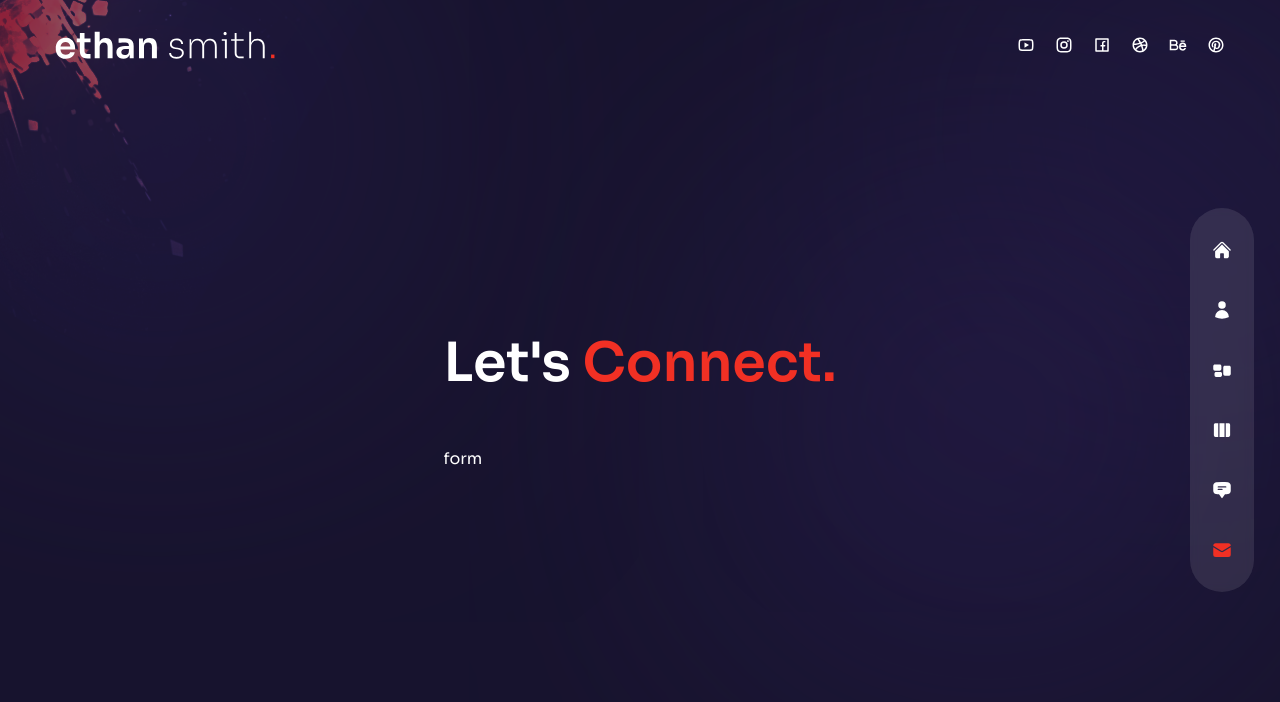
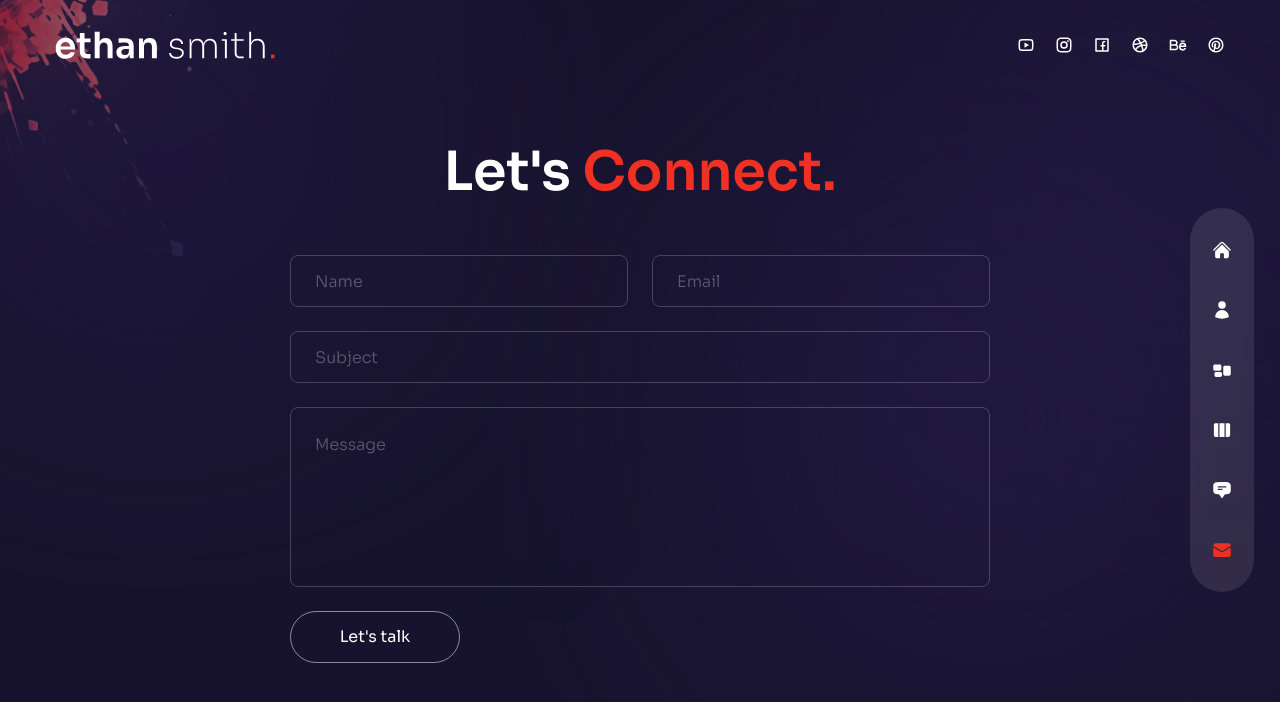
Before and after one commit to nahidpavelc/personal_portfolio, a Next.js app: page /contact in a window 1280 px wide. Shown: the top 702 px of the page. Built offline with nearby package versions, Linux system fonts and the light colour scheme.

Commit message:
Compleate Conatct

```diff
--- a/pages/contact/index.js
+++ b/pages/contact/index.js
@@ -15,13 +15,37 @@
     <div className='h-full bg-primary/30'>
       <div className='container mx-auto py-32 text-center xl:text-left flex items-center justify-center h-full'>
         {/* text & form */}
-        <div className=''>
+        <div className='flex flex-col w-full max-w-[700px]'>
           {/* text */}
-          <h2 className='h2 text-center mb-12'>
+          <motion.h2
+            variants={fadeIn('up', 0.2)}
+            initial='hidden'
+            animate='show'
+            exit='hidden'
+            className='h2 text-center mb-12'
+          >
             Let's <span className='text-accent'>Connect.</span>
-          </h2>
+          </motion.h2>
           {/* form */}
-          <form action="">form</form>
+          <motion.form
+            variants={fadeIn('up', 0.2)}
+            initial='hidden'
+            animate='show'
+            exit='hidden'
+            className='flex-1 flex flex-col gap-6 w-full mx-auto'
+          >
+            {/*input group */}
+            <div className='flex gap-x-6 w-full'>
+              <input type="text" placeholder='name' className='input' />
+              <input type="text" placeholder='email' className='input' />
+            </div>
+            <input type="text" placeholder='subject' className='input' />
+            <textarea placeholder='message' className='textarea'></textarea>
+            <button className='btn rounded-full border border-white/50 max-w-[170px] px-8 transition-all duration-300 flex items-center justify-center overflow-hidden hover:border-accent group'>
+              <span className='group-hover:-translate-y-[120%] group-hover:opacity-0 transition-all duration-500'>Let's talk</span>
+              <BsArrowRight className='-translate-y-[120%] opacity-0 group-hover:flex group-hover:-translate-y-0 group-hover:opacity-100 transition-all duration-300 absolute text-[22px]' />
+            </button>
+          </motion.form>
         </div>
       </div>
     </div>
```
